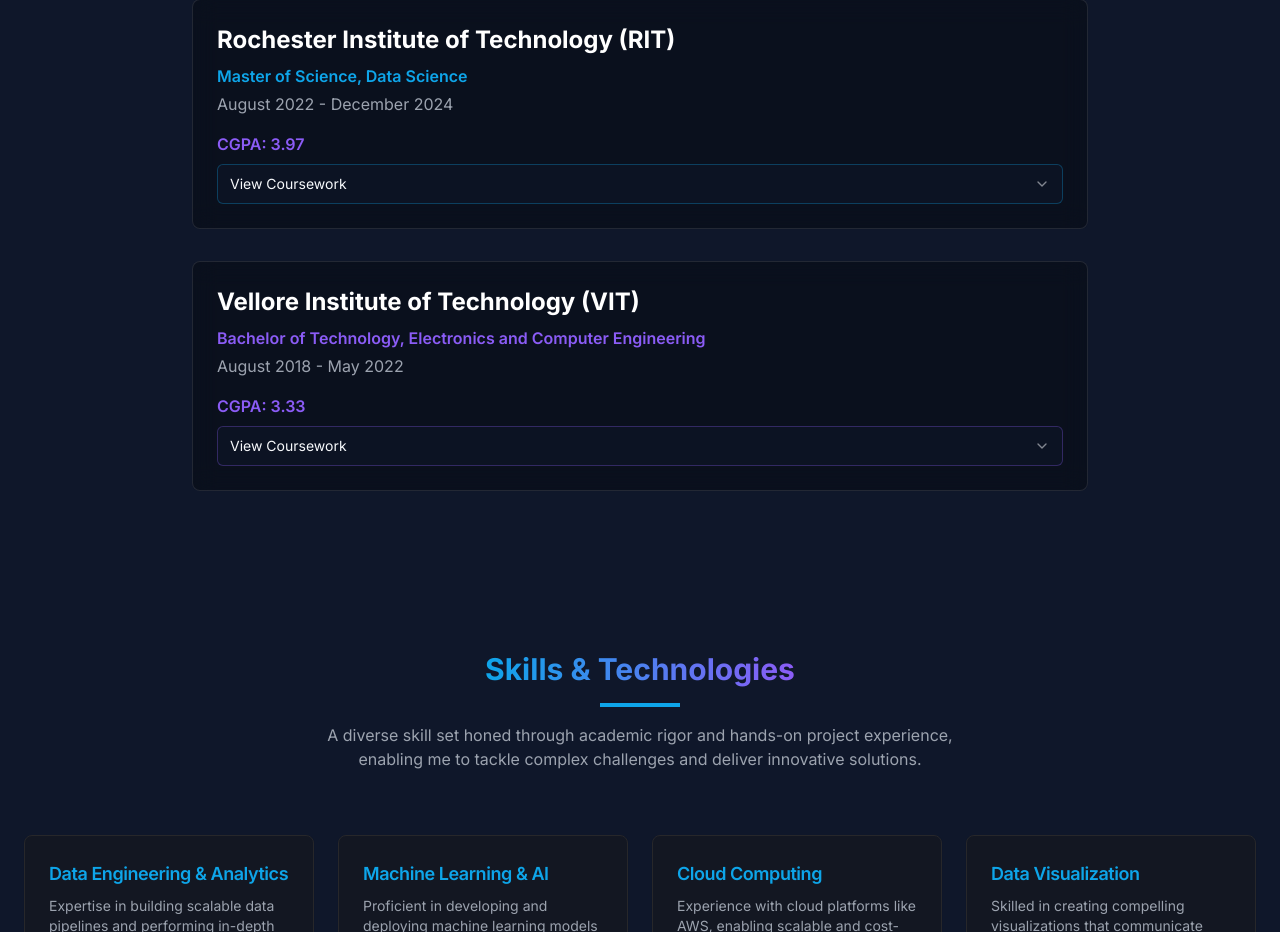
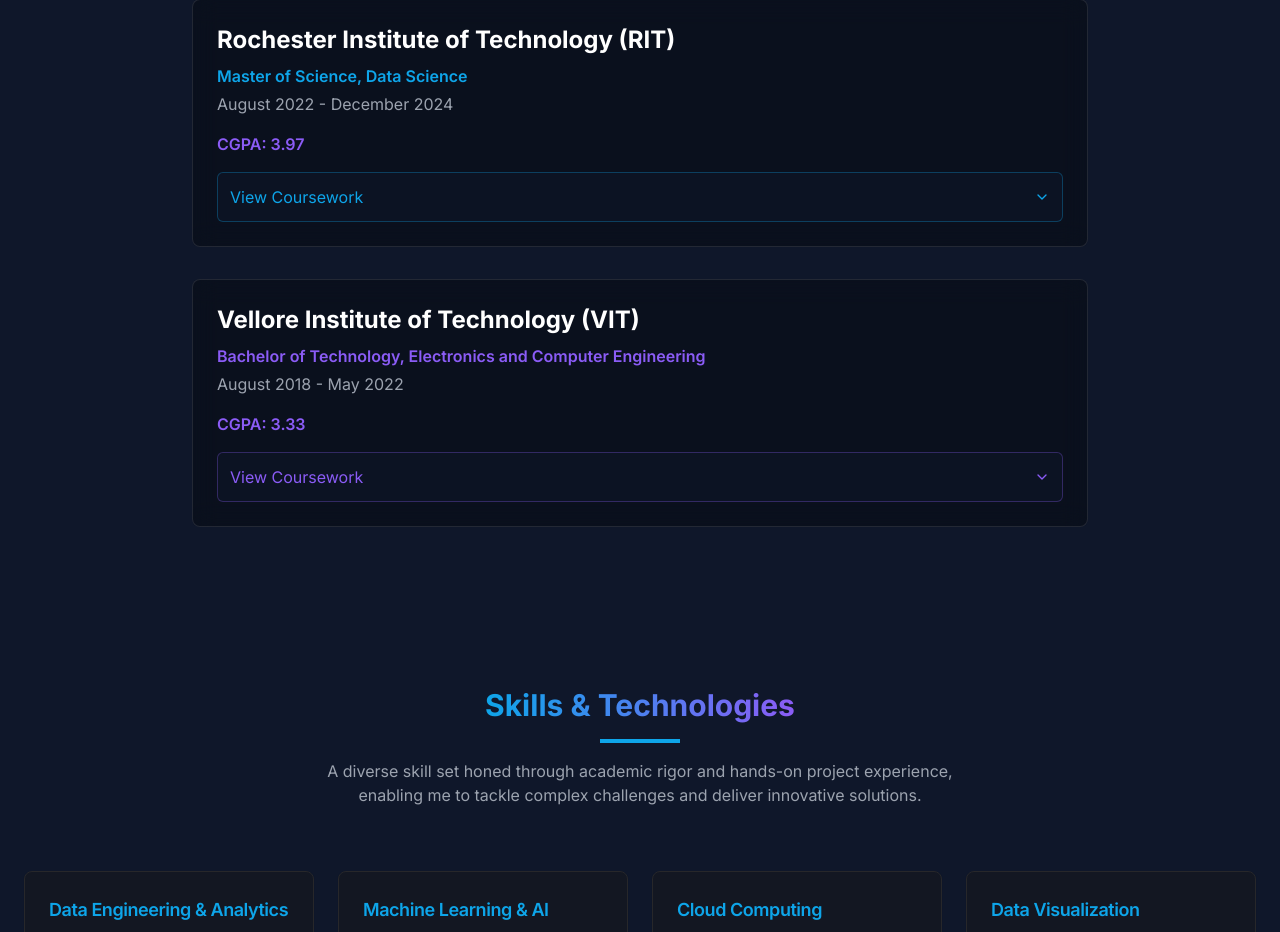
Before and after one commit to YSP17/CodeQuantum, a React (Vite) app: page / in a window 1280 px wide. Shown: the part 2343-3275 px from the top of the page. Built offline with nearby package versions, Linux system fonts and the light colour scheme.

Commit message:
Refactor: Use collapsible for coursework
Replace dropdown menus with collapsible components for coursework display.

```diff
--- a/src/components/EducationSection.tsx
+++ b/src/components/EducationSection.tsx
@@ -2,12 +2,11 @@
 import React from "react";
 import { AnimateOnScroll } from "./AnimateOnScroll";
 import {
-  Select,
-  SelectContent,
-  SelectItem,
-  SelectTrigger,
-  SelectValue,
-} from "@/components/ui/select";
+  Collapsible,
+  CollapsibleContent,
+  CollapsibleTrigger,
+} from "@/components/ui/collapsible";
+import { ChevronDown } from "lucide-react";
 
 export function EducationSection() {
   const mastersClasses = [
@@ -49,19 +48,23 @@ export function EducationSection() {
               <h3 className="text-2xl font-bold text-white mb-2">Rochester Institute of Technology (RIT)</h3>
               <p className="text-tech-blue font-semibold mb-1">Master of Science, Data Science</p>
               <p className="text-gray-400 mb-4">August 2022 - December 2024</p>
-              <p className="text-tech-purple font-semibold mb-2">CGPA: 3.97</p>
-              <Select>
-                <SelectTrigger className="w-full bg-background/50 border-tech-blue/30">
-                  <SelectValue placeholder="View Coursework" />
-                </SelectTrigger>
-                <SelectContent>
+              <p className="text-tech-purple font-semibold mb-4">CGPA: 3.97</p>
+              <Collapsible>
+                <CollapsibleTrigger className="flex items-center justify-between w-full p-3 bg-background/50 border border-tech-blue/30 rounded-md text-tech-blue hover:bg-tech-blue/10 transition-colors">
+                  View Coursework
+                  <ChevronDown className="h-4 w-4 transition-transform duration-200 [&[data-state=open]>svg]:rotate-180" />
+                </CollapsibleTrigger>
+                <CollapsibleContent className="mt-2 space-y-2">
                   {mastersClasses.map((course, index) => (
-                    <SelectItem key={index} value={course}>
+                    <div
+                      key={index}
+                      className="p-2 bg-background/30 border border-tech-blue/20 rounded-md text-sm text-gray-300"
+                    >
                       {course}
-                    </SelectItem>
+                    </div>
                   ))}
-                </SelectContent>
-              </Select>
+                </CollapsibleContent>
+              </Collapsible>
             </div>
           </AnimateOnScroll>
 
@@ -71,19 +74,23 @@ export function EducationSection() {
               <h3 className="text-2xl font-bold text-white mb-2">Vellore Institute of Technology (VIT)</h3>
               <p className="text-tech-purple font-semibold mb-1">Bachelor of Technology, Electronics and Computer Engineering</p>
               <p className="text-gray-400 mb-4">August 2018 - May 2022</p>
-              <p className="text-tech-purple font-semibold mb-2">CGPA: 3.33</p>
-              <Select>
-                <SelectTrigger className="w-full bg-background/50 border-tech-purple/30">
-                  <SelectValue placeholder="View Coursework" />
-                </SelectTrigger>
-                <SelectContent>
+              <p className="text-tech-purple font-semibold mb-4">CGPA: 3.33</p>
+              <Collapsible>
+                <CollapsibleTrigger className="flex items-center justify-between w-full p-3 bg-background/50 border border-tech-purple/30 rounded-md text-tech-purple hover:bg-tech-purple/10 transition-colors">
+                  View Coursework
+                  <ChevronDown className="h-4 w-4 transition-transform duration-200 [&[data-state=open]>svg]:rotate-180" />
+                </CollapsibleTrigger>
+                <CollapsibleContent className="mt-2 space-y-2">
                   {undergradClasses.map((course, index) => (
-                    <SelectItem key={index} value={course}>
+                    <div
+                      key={index}
+                      className="p-2 bg-background/30 border border-tech-purple/20 rounded-md text-sm text-gray-300"
+                    >
                       {course}
-                    </SelectItem>
+                    </div>
                   ))}
-                </SelectContent>
-              </Select>
+                </CollapsibleContent>
+              </Collapsible>
             </div>
           </AnimateOnScroll>
         </div>
```
